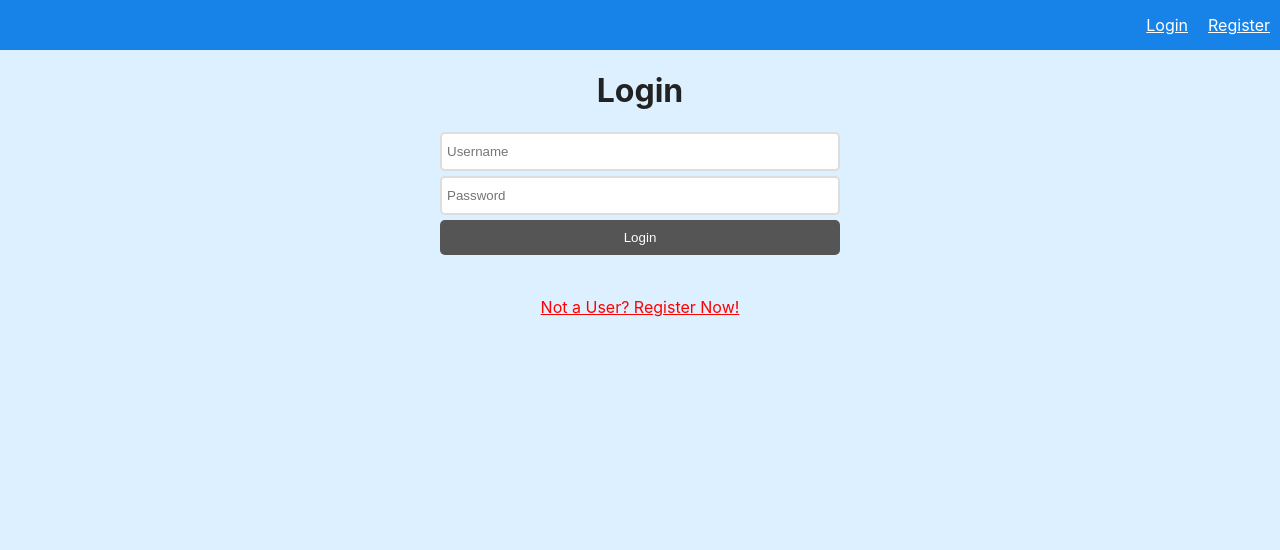
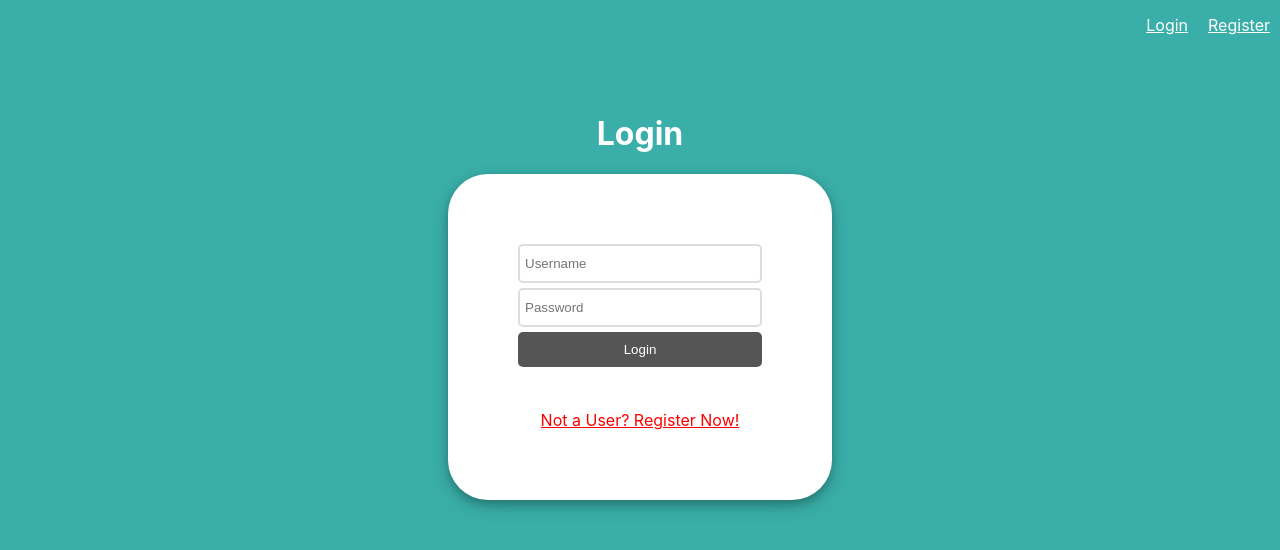
Before and after one commit to avbhutani/Blog-Website, a React (Create React App) app in the folder frontend/: page /login in a window 1280 px wide. Shown: the top 550 px of the page. Built offline with nearby package versions, Linux system fonts and the light colour scheme; no server answers.

Commit message:
Redefined the theme as well as fixed the UI for Login and Register Page

```diff
--- a/frontend/src/App.css
+++ b/frontend/src/App.css
@@ -5,6 +5,12 @@ body {
   color:#222;
   text-align: center;
   min-height: 100vh;
+  background-color: #3AAFA9;
+}
+
+h1 {
+  margin-top:5%;
+  color: white;
 }
 
 #root {
--- a/frontend/src/Pages/CreatePostPage.css
+++ b/frontend/src/Pages/CreatePostPage.css
@@ -6,11 +6,11 @@
     margin: 2% 5%;
 
     h1 {
-        color: rgb(23, 131, 233);
+        color: white;
     }
 
-    h6 {
-        color: red;
+    h5 {
+        color: white;
         text-align: right;
     }
 
--- a/frontend/src/Pages/CreatePostPage.js
+++ b/frontend/src/Pages/CreatePostPage.js
@@ -35,7 +35,7 @@ export default function CreatePostPage() {
                 <textarea maxLength={3000} className="new-post-content"  onChange={(ev)=>{setContent(ev.target.value)
                     setCharRemaining(3000 - content.length)
                 }} spellCheck="true" placeholder="Enter Content" required />
-                <h6>{charRemaining}</h6>
+                <h5>{charRemaining}</h5>
                 <button className="new-post-button">Create Post</button>
                 <h5>{message}</h5>
             </form>
--- a/frontend/src/Pages/ExpandedPost.css
+++ b/frontend/src/Pages/ExpandedPost.css
@@ -4,16 +4,24 @@
     display: flex;
     flex-direction: column;
     min-height: 100%;
+    margin: 5%;
+    min-height: 100vh;
+    background-color: white;
+    border-radius: 40px;
+    color: #17252A;
     h1 {
+        color: black;
         font-size: 50px;
     }
     h2 {
         text-align: right;
         margin-right: 2%;
-        color: grey;
     }
     p {
        text-align: left;
        margin: 2%;
     }
+    box-shadow: 0 4px 8px 0 grey, 0 6px 20px 0 grey;
+    text-align: center;
+
 }
--- a/frontend/src/Pages/ExpandedPost.js
+++ b/frontend/src/Pages/ExpandedPost.js
@@ -28,6 +28,7 @@ return (
         <Header />
         {post?(<div className="expanded-post">
         <h1>{post.title}</h1>
+        <hr/>
         <h2>~ {post.author}</h2>
         <p>{post.content}</p>
         </div>):(<h1>No Post here.</h1>)}
--- a/frontend/src/Pages/LoginRegister.css
+++ b/frontend/src/Pages/LoginRegister.css
@@ -4,12 +4,17 @@ form.login, form.register {
     flex-direction: column;
     justify-content: center;
     align-items: center;
-    max-width: 400px;
-    margin: 0 auto;
+    max-width: 30%;
+    margin: auto auto;
     a {
         color: red;
         text-decoration: underline;
     }
+    background-color: white;
+    padding: 70px;
+    border-radius: 40px;
+    box-shadow: 0 4px 8px 0 rgba(0, 0, 0, 0.2), 0 6px 20px 0 rgba(0, 0, 0, 0.19);
+  text-align: center;
 }
 
 input {
--- a/frontend/src/Pages/ProfilePage.js
+++ b/frontend/src/Pages/ProfilePage.js
@@ -6,11 +6,10 @@ import Header from '../components/Header';
 import UserPosts from '../components/UserPosts';
 function ProfilePage() {
   const user = CheckAccess('/login')
-
   return (<>
   <Header />
 
-  <h1>Welcome to the Profile Page {user.username} </h1>
+  <h1>Your Posts, {user.username} </h1>
   <UserPosts />
   </>)
 }
--- a/frontend/src/components/Header.css
+++ b/frontend/src/components/Header.css
@@ -1,10 +1,13 @@
 
 .header-loggedin {
   display: flex;
+  position: fixed;
+  top: 0;
+  width: 100%;
   flex:1;
   justify-content: space-between;
   text-decoration: none;
-  background-color: rgb(65, 105, 225);
+  background-color: #3AAFA9;
   padding: 15px;
   .home,.profile,.logout,.createPost {
     color: white;
@@ -15,7 +18,7 @@
     justify-content: space-evenly;
   }
   .home:hover,.profile:hover, .logout:hover,.createPost:hover {
-    color: rgb(23, 131, 233);
+    color: #3AAFA9;
     background-color: white;
   }
 }
@@ -25,14 +28,14 @@
   flex:1;
   justify-content: right;
   text-decoration: none;
-  background-color: rgb(23, 131, 233);
+  background-color: #3AAFA9;
   .login, .register {
     color: white;
     padding:15px 10px;
   }
 
   .login:hover,.register:hover {
-    color: rgb(23, 131, 233);
+    color: #3AAFA9;
     background-color: white;
   }
 }
--- a/frontend/src/components/Header.js
+++ b/frontend/src/components/Header.js
@@ -28,7 +28,7 @@ export default function Header() {
           <div className="header-loggedin">
           <div className="header-loggedin-left">
           <Link to='/' className="home">Home</Link>
-          <Link to='/profile' className="profile">Profile</Link>
+          <Link to='/profile' className="profile">My Posts</Link>
           <Link to='/createPost' className="createPost">Create Post</Link>
           </div>
         <div className="header-loggedin-right">
--- a/frontend/src/components/Post.css
+++ b/frontend/src/components/Post.css
@@ -1,6 +1,5 @@
 body {
-    background-color: rgb(220, 240, 255); /* Medium grey */
-
+    background-color: #3AAFA9;
 }
 .post {
     /* background-color: rgb(84, 84, 95); */
@@ -10,7 +9,7 @@ body {
     grid-template-columns:30% auto;
     margin: 2% 5%;
     column-gap: 10px;
-
+    color: #17252A;
     border-radius: 20px;
     .post-contents {
         display: grid;
```
Also changed, not shown: frontend/src/components/UserPosts.js (+7 -3 lines).
